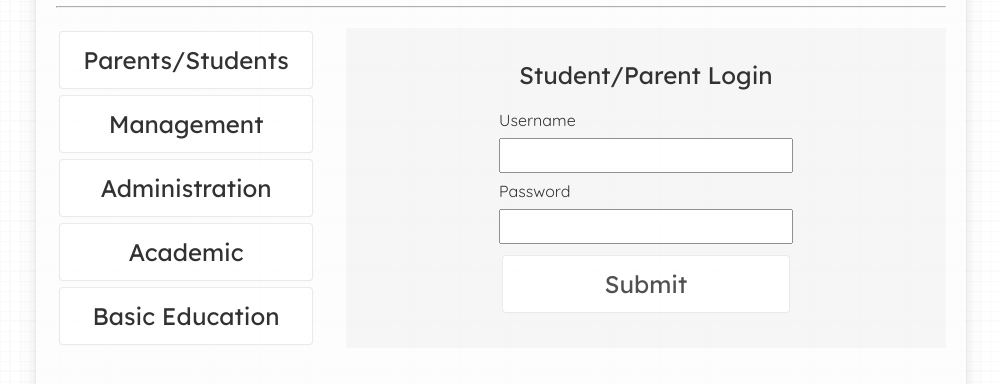
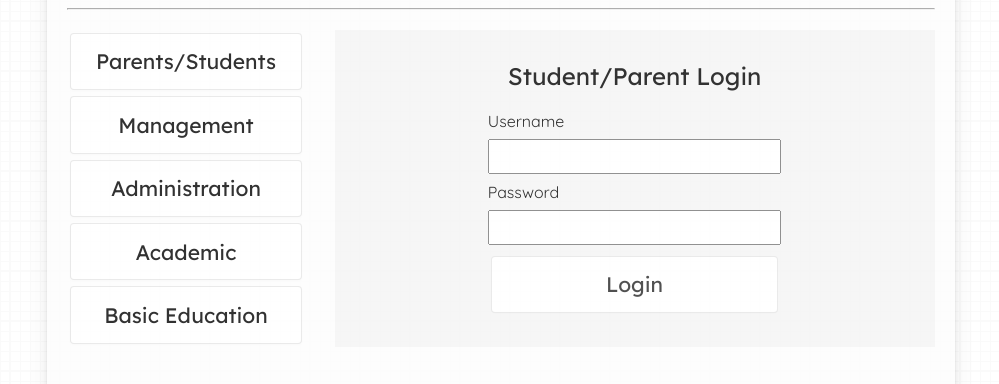
Before and after one commit to devliqht/school-automate, a plain HTML site: page index.html in a window 1280 px wide. Shown: the part 228-612 px from the top of the page, without its empty margins (139-1138 px from the left). Drawn offline with Linux system fonts and the light colour scheme.

Commit message:
adjustments

```diff
--- a/css/util.css
+++ b/css/util.css
@@ -6,7 +6,7 @@
     box-shadow: rgba(0, 0, 0, 0.02) 0 1px 3px 0;
 
     font-family: "Lexend", sans-serif;
-    font-size: 24px;
+    font-size: 21px;
     font-weight: 500;
 
     justify-content: center;
@@ -15,7 +15,7 @@
 
     line-height: 1.25;
     min-height: 3rem;
-    padding: calc(0.875rem - 1px) calc(1.5rem - 1px);
+    padding: calc(0.975rem - 1px) calc(1.6rem - 1px);
     margin: 3px;
 
     transition: all 250ms;
--- a/index.html
+++ b/index.html
@@ -118,7 +118,7 @@
                                     <label class="form-label" for="lname">Password</label>
                                     <input class="form-input" type="password" id="password" name="password"></input>
                                 </div>
-                                <input class="sidebar-btn" type="submit" value="Submit">
+                                <input class="sidebar-btn" type="submit" value="Login">
                             </form>
                         </div>
                     </div>
```
